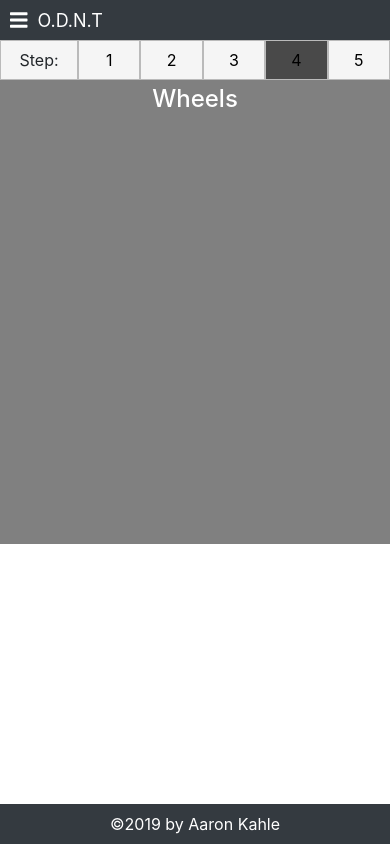
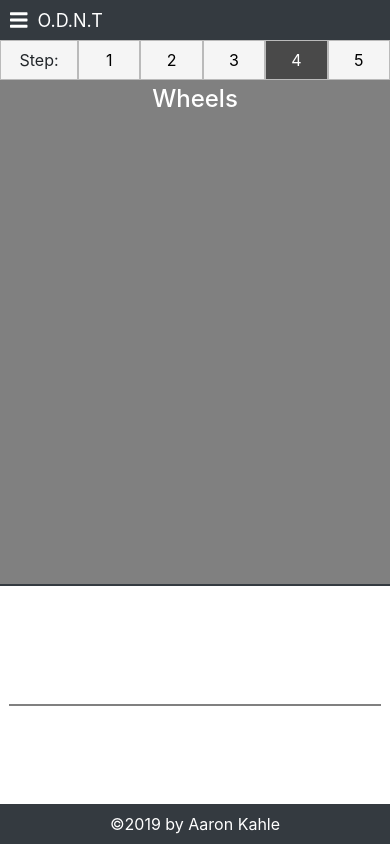
Before and after one commit to mattcbodily/longboard-shop, a React (Create React App) app: page /#/wheels in a window 390 px wide. Built offline with nearby package versions, Linux system fonts and the light colour scheme.

Commit message:
added styling to the custom build pages for mobile view

```diff
--- a/src/components/Custom/BoardSize.js
+++ b/src/components/Custom/BoardSize.js
@@ -20,6 +20,17 @@ class BoardSize extends Component {
                 <div className='custom-board-image-div'>
                     <h5 className='custom-step-name'>Board Size</h5>
                 </div>
+                <div className='custom-board-parts-div'>
+                    <div className='custom-parts-card'>
+
+                    </div>
+                    <div className='custom-parts-card'>
+
+                    </div>
+                    <div className='custom-parts-card'>
+
+                    </div>
+                </div>
             </div>
         )
     }
--- a/src/components/Custom/Design.css
+++ b/src/components/Custom/Design.css
@@ -22,6 +22,7 @@ h5 {
     height: 40px;
     width: 16vw;
     background-color: #494949;
+    color: white;
     border: 1px solid rgb(186, 186, 186);
 }
 
@@ -33,10 +34,11 @@ h5 {
 }
 
 .custom-board-image-div {
-    height: 55vh;
+    height: 60vh;
     box-sizing: border-box;
     padding-top: 5px;
     background-color: gray;
+    border-bottom: 2px solid #343A40;
 }
 
 .custom-step-name {
@@ -45,19 +47,39 @@ h5 {
 }
 
 .custom-board-parts-div {
-    height: 24vh;
+    height: calc(100vh - 60vh - 120px);
     max-width: 100vw;
     box-sizing: border-box;
-    padding: 1vh;
+    padding: 5px 5px 5px 5px;
     display: flex;
+    flex-direction: column;
+    align-items: center;
     background-color: white;
-    overflow-x: auto;
+    overflow: auto;
 }
 
 .custom-parts-card {
-    height: 98%;
-    min-width: 125px;
+    min-height: 110px;
+    min-width: 98%;
+    background-color: white;
+    border-bottom: 2px solid gray;
+    box-sizing: border-box;
+    margin: 5px 0px;
+    display: flex;
+    justify-content: space-between;
+}
+
+/* below are placeholders for the custom parts div placement */
+
+.custom-part-image {
+    height: 100px;
+    width: 40%;
     background-color: gray;
-    border-radius: 5px;
-    margin-right: 10px;
+    color: white;
 }
+
+.custom-part-info {
+    height: 100px;
+    width: 55%;
+    border: 1px solid gray;
+}
--- a/src/components/Custom/Design.js
+++ b/src/components/Custom/Design.js
@@ -23,16 +23,28 @@ class Design extends Component {
                 </div>
                 <div className='custom-board-parts-div'>
                     <div className='custom-parts-card'>
-
+                        <div className='custom-part-image'>
+                            This is where the part image goes
+                        </div>
+                        <div className='custom-part-info'>
+                            This is where the part information goes
+                        </div>
                     </div>
                     <div className='custom-parts-card'>
-
+                        <div className='custom-part-image'>
+                            This is where the part image goes
+                        </div>
+                        <div className='custom-part-info'>
+                            This is where the part information goes
+                        </div>
                     </div>
                     <div className='custom-parts-card'>
-
-                    </div>
-                    <div className='custom-parts-card'>
-
+                        <div className='custom-part-image'>
+                            This is where the part image goes
+                        </div>
+                        <div className='custom-part-info'>
+                            This is where the part information goes
+                        </div>
                     </div>
                 </div>
             </div>
--- a/src/components/Custom/Pictures.js
+++ b/src/components/Custom/Pictures.js
@@ -20,6 +20,17 @@ class Pictures extends Component {
                 <div className='custom-board-image-div'>
                     <h5 className='custom-step-name'>Graphics</h5>
                 </div>
+                <div className='custom-board-parts-div'>
+                    <div className='custom-parts-card'>
+
+                    </div>
+                    <div className='custom-parts-card'>
+
+                    </div>
+                    <div className='custom-parts-card'>
+
+                    </div>
+                </div>
             </div>
         )
     }
--- a/src/components/Custom/Trucks.js
+++ b/src/components/Custom/Trucks.js
@@ -20,6 +20,17 @@ class Trucks extends Component {
                 <div className='custom-board-image-div'>
                     <h5 className='custom-step-name'>Trucks</h5>
                 </div>
+                <div className='custom-board-parts-div'>
+                    <div className='custom-parts-card'>
+
+                    </div>
+                    <div className='custom-parts-card'>
+
+                    </div>
+                    <div className='custom-parts-card'>
+
+                    </div>
+                </div>
             </div>
         )
     }
--- a/src/components/Custom/Wheels.js
+++ b/src/components/Custom/Wheels.js
@@ -20,6 +20,17 @@ class Wheels extends Component {
                 <div className='custom-board-image-div'>
                     <h5 className='custom-step-name'>Wheels</h5>
                 </div>
+                <div className='custom-board-parts-div'>
+                    <div className='custom-parts-card'>
+
+                    </div>
+                    <div className='custom-parts-card'>
+
+                    </div>
+                    <div className='custom-parts-card'>
+
+                    </div>
+                </div>
             </div>
         )
     }
```
